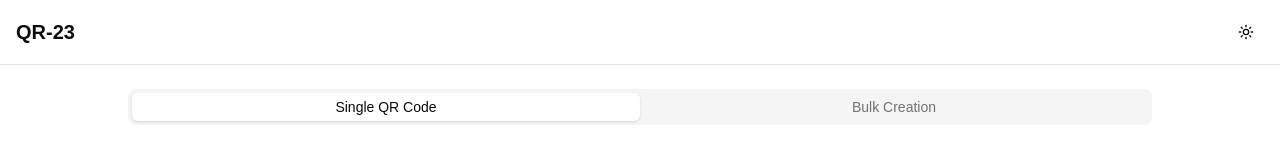
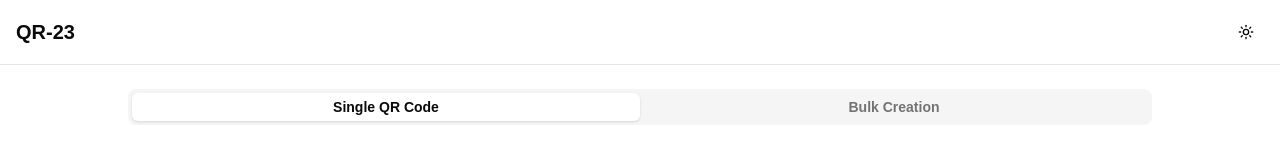
Before and after one commit to Good-Heart-Technology/QR-code, a Next.js app: page / in a window 1280 px wide. Shown: the top 155 px of the page. Built offline with nearby package versions, Linux system fonts and the light colour scheme.

Commit message:
Tabs font style improved

```diff
--- a/src/app/_components/HomePage.tsx
+++ b/src/app/_components/HomePage.tsx
@@ -10,8 +10,8 @@ export const HomePage = () => {
             <div className="w-4/5 mx-auto mt-6">
                 <Tabs defaultValue="single" className="w-full">
                     <TabsList className="grid w-full grid-cols-2 mb-8">
-                        <TabsTrigger value="single">Single QR Code</TabsTrigger>
-                        <TabsTrigger value="bulk">Bulk Creation</TabsTrigger>
+                        <TabsTrigger value="single" className="font-bold">Single QR Code</TabsTrigger>
+                        <TabsTrigger value="bulk" className="font-bold">Bulk Creation</TabsTrigger>
                     </TabsList>
 
                     <TabsContent value="single">
```
